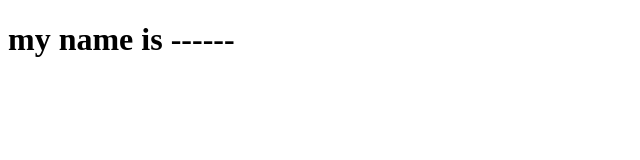
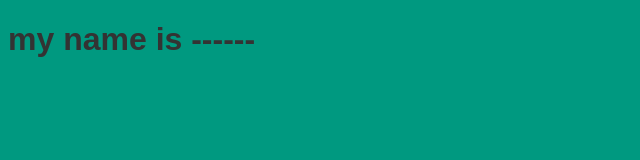
Before and after one commit to NIVLACvt/test-HTML2, a plain HTML site: page index.html in a window 1280 px wide. Shown: the whole page, without its empty margins (0-640 px from the left). Drawn offline with Linux system fonts and the light colour scheme.

Commit message:
Update index.html

```diff
--- a/index.html
+++ b/index.html
@@ -4,6 +4,12 @@
         <meta charset="utf-8">
         <title>webpage test</title>
     </head>
+    <style>
+        body {
+            font-family: Arial, sans-serif;
+            background-color: #009980;
+            color: #333;}
+    </style>
     <body>
           <h1>my name is ------</h1>
 
```
